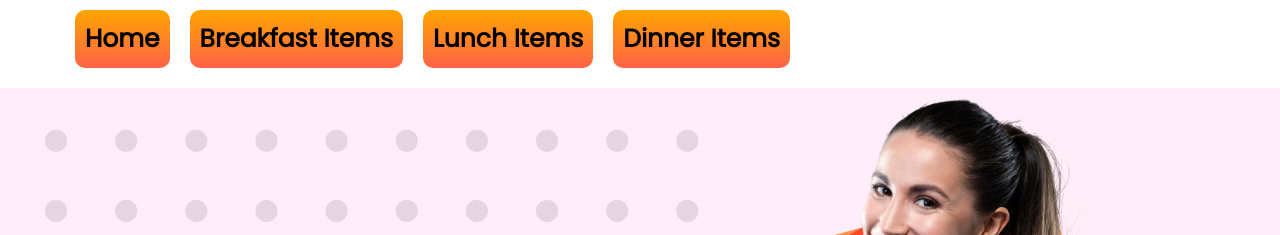
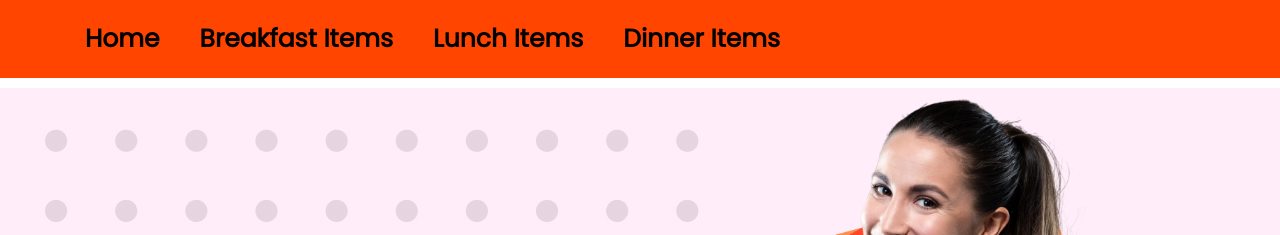
Before and after one commit to istiak47/assignment-one, a plain HTML site: page index.html in a window 1280 px wide. Shown: the top 235 px of the page. Drawn offline with Linux system fonts and the light colour scheme.

Commit message:
tabs edit

```diff
--- a/style.css
+++ b/style.css
@@ -4,15 +4,13 @@ body{
 }
 .tabs{
     text-align: center;
-    background-color: transparent;
+    background-color: orangered;
     display: flex;
     padding-left: 65px;
     margin-bottom: 10px;
 }
 .tabs a{
     color: black;
-    background-image: linear-gradient(orange, tomato);
-    border-radius: 10px;
     list-style-type: none;
     text-decoration: none;
     font-size: 25px;
```
